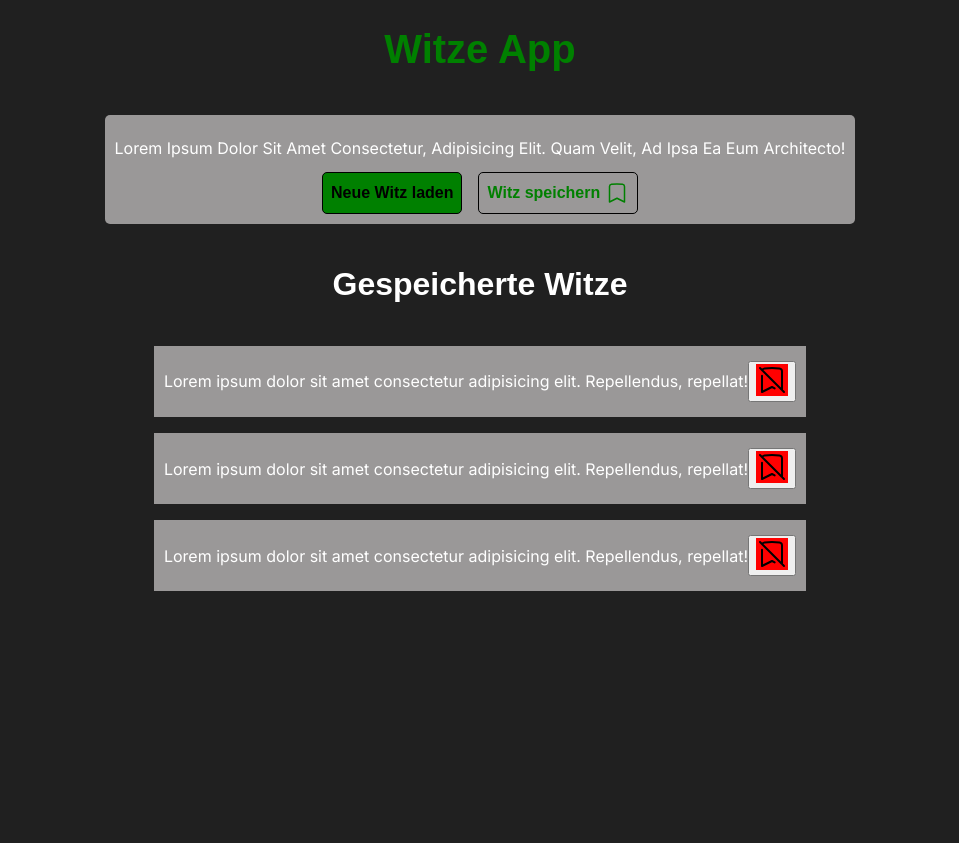
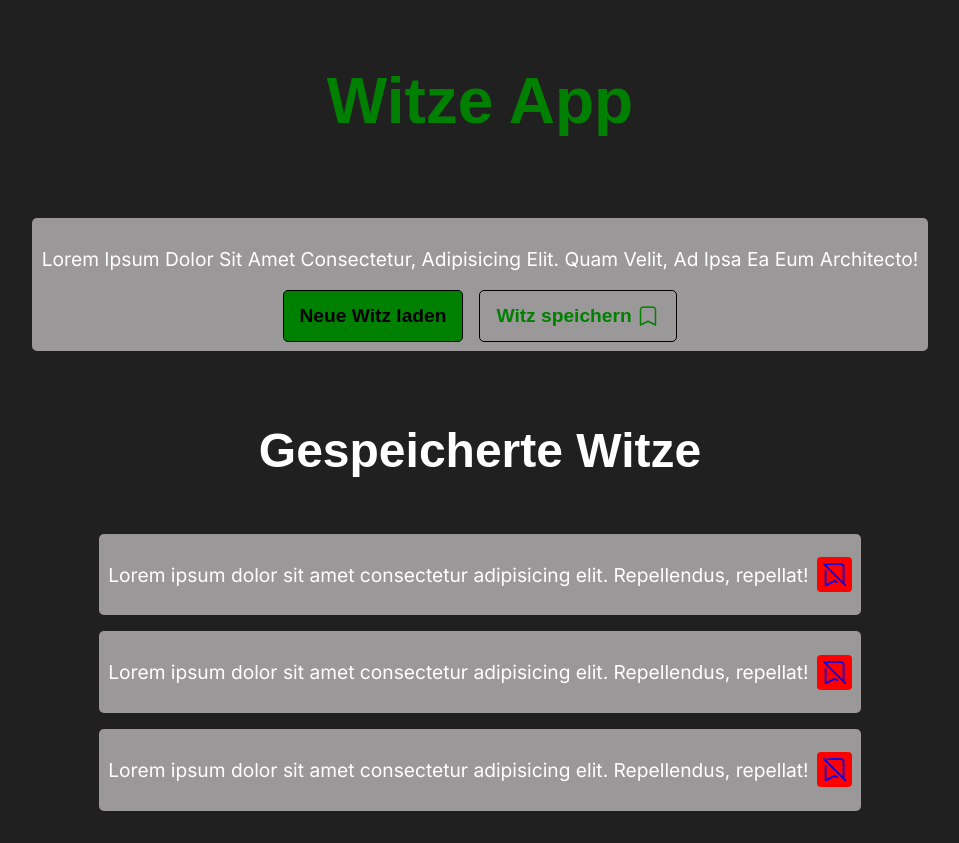
Before and after one commit to mahmoudbitar02/joke-app, a website built with Vite: page witze-app/index.html in a window 1280 px wide. Shown: the whole page, without its empty margins (160-1119 px from the left). Before the commit the page ends 800 px from the top, so only its background shows below. Built offline with nearby package versions, Linux system fonts and the light colour scheme; a web font is replaced by a local one.

Commit message:
finish html & scss

```diff
--- a/witze-app/index.html
+++ b/witze-app/index.html
@@ -33,7 +33,7 @@
             <h2 class="saved__joke__title">Gespeicherte Witze</h2>
             <div class="saved__joke__body">
               <p class="saved__joke__body__text">Lorem ipsum dolor sit amet consectetur adipisicing elit. Repellendus, repellat!</p>
-              <button class="saved__joke__body-delete">
+              <a href="#" class="saved__joke__body-delete">
                 <svg xmlns="http://www.w3.org/2000/svg" fill="none" viewBox="0 0 24 24" stroke-width="1.5" stroke="currentColor" class="size-6">
                   <path
                     stroke-linecap="round"
@@ -41,12 +41,12 @@
                     d="m3 3 1.664 1.664M21 21l-1.5-1.5m-5.485-1.242L12 17.25 4.5 21V8.742m.164-4.078a2.15 2.15 0 0 1 1.743-1.342 48.507 48.507 0 0 1 11.186 0c1.1.128 1.907 1.077 1.907 2.185V19.5M4.664 4.664 19.5 19.5"
                   />
                 </svg>
-              </button>
+              </a>
             </div>
 
             <div class="saved__joke__body">
               <p class="saved__joke__body__text">Lorem ipsum dolor sit amet consectetur adipisicing elit. Repellendus, repellat!</p>
-              <button class="saved__joke__body-delete">
+              <a href="#" class="saved__joke__body-delete">
                 <svg xmlns="http://www.w3.org/2000/svg" fill="none" viewBox="0 0 24 24" stroke-width="1.5" stroke="currentColor" class="size-6">
                   <path
                     stroke-linecap="round"
@@ -54,11 +54,11 @@
                     d="m3 3 1.664 1.664M21 21l-1.5-1.5m-5.485-1.242L12 17.25 4.5 21V8.742m.164-4.078a2.15 2.15 0 0 1 1.743-1.342 48.507 48.507 0 0 1 11.186 0c1.1.128 1.907 1.077 1.907 2.185V19.5M4.664 4.664 19.5 19.5"
                   />
                 </svg>
-              </button>
+              </a>
             </div>
             <div class="saved__joke__body">
               <p class="saved__joke__body__text">Lorem ipsum dolor sit amet consectetur adipisicing elit. Repellendus, repellat!</p>
-              <button class="saved__joke__body-delete">
+              <a href="#" class="saved__joke__body-delete">
                 <svg xmlns="http://www.w3.org/2000/svg" fill="none" viewBox="0 0 24 24" stroke-width="1.5" stroke="currentColor" class="size-6">
                   <path
                     stroke-linecap="round"
@@ -66,7 +66,7 @@
                     d="m3 3 1.664 1.664M21 21l-1.5-1.5m-5.485-1.242L12 17.25 4.5 21V8.742m.164-4.078a2.15 2.15 0 0 1 1.743-1.342 48.507 48.507 0 0 1 11.186 0c1.1.128 1.907 1.077 1.907 2.185V19.5M4.664 4.664 19.5 19.5"
                   />
                 </svg>
-              </button>
+              </a>
             </div>
           </article>
         </section>
--- a/witze-app/src/styles/style.scss
+++ b/witze-app/src/styles/style.scss
@@ -16,16 +16,25 @@ body {
 }
 
 .heading {
+  @include fontSize(3rem);
   color: $primary-color;
   font-family: $primary-font;
-  font-size: 2.5rem;
+  margin-top: 3rem;
+
+  @media only screen and (min-width: 600px) {
+    @include fontSize(4rem);
+  }
+
+  @media only screen and (min-width: 1000px) {
+    @include margin(4rem, 0, 3rem, 0);
+  }
 }
 
 .current__joke {
+  @include padding(0.6rem, 0.6rem, 0.6rem, 0.6rem);
+  @include margin(1rem, 0.6rem, 1rem, 0.6rem);
+  border-radius: 5px;
   background-color: $secondary-bg-color;
-  padding: 0.6rem;
-  margin: 1rem 0.6rem;
-  border-radius: 5px;
 
   &__text {
     line-height: 1rem;
@@ -39,15 +48,17 @@ body {
     flex-direction: row;
 
     &--new {
+      @include padding(0.4rem, 0.6rem, 0.4rem, 0.6rem);
+      @include fontSize(1rem);
       display: flex;
       gap: 0.3rem;
-      padding: 0.5rem;
+
       border-radius: 5px;
       align-items: center;
       cursor: pointer;
       background-color: $primary-color;
       font-weight: 700;
-      font-size: 1rem;
+
       border: 1px solid black;
       transition: all 0.3s ease-in-out;
 
@@ -70,9 +81,24 @@ body {
       }
     }
   }
+  @media only screen and (min-width: 600px) {
+    @include margin(2rem, 0.6rem, 2rem, 0.6rem);
+    &__text {
+      line-height: 1.5rem;
+      @include fontSize(1.2rem);
+    }
+
+    &__actions {
+      &--new {
+        @include fontSize(1.2rem);
+        @include padding(0.8rem, 1rem, 0.8rem, 1rem);
+      }
+    }
+  }
 }
 
 .saved__joke {
+  @include margin(0, 0.6rem, 1rem, 0.6rem);
   display: flex;
   justify-content: center;
   align-items: center;
@@ -81,28 +107,57 @@ body {
 
   &__title {
     font-family: $primary-font;
-    font-size: 2rem;
+    @include fontSize(2rem);
   }
 
   &__body {
+    @include padding(0.6rem, 0.6rem, 0.6rem, 0.6rem);
+    border-radius: 5px;
     display: flex;
     justify-content: center;
     align-items: center;
     flex-direction: row;
     background-color: $secondary-bg-color;
-    padding: 0.6rem;
+    gap: 0.3rem;
+
+    & svg {
+      @include padding(0.2rem, 0.2rem, 0.2rem, 0.2rem);
+      width: 1.4rem;
+      height: 1.4rem;
+      border-radius: 4px;
+      background-color: $delete-color;
+      transition: all 0.3s ease-in-out;
+      display: block;
+
+      &:hover {
+        background-color: $hover-delete-color;
+      }
+    }
   }
 
   &__text {
-    font-size: 1rem;
+    @include fontSize(1rem);
   }
 
-  & button {
-  }
+  @media only screen and (min-width: 600px) {
+    @include margin(0, 0.6rem, 2rem, 0.6rem);
+    &__title {
+      @include fontSize(3rem);
+    }
 
-  & svg {
-    width: 2rem;
+    &__body {
+      gap: 0.5rem;
+      & svg {
+        width: 1.8rem;
+        height: 1.8rem;
+      }
 
-    background-color: $delete-color;
+      &__text {
+        @include fontSize(1.2rem);
+      }
+    }
   }
 }
+
+@media only screen and (min-width: 1400px) {
+}
--- a/witze-app/src/styles/variabels.scss
+++ b/witze-app/src/styles/variabels.scss
@@ -12,3 +12,21 @@ $primary-color: green;
 $delete-color: red;
 $hover-delete-color: rgb(245, 88, 88);
 $hover-primary-color: rgb(0, 103, 0);
+
+@mixin padding($top: 0rem, $right: 0rem, $bottom: 0rem, $left: 0rem) {
+  padding-top: $top;
+  padding-right: $right;
+  padding-bottom: $bottom;
+  padding-left: $left;
+}
+
+@mixin margin($top: 0rem, $right: 0rem, $bottom: 0rem, $left: 0rem) {
+  margin-top: $top;
+  margin-right: $right;
+  margin-bottom: $bottom;
+  margin-left: $left;
+}
+
+@mixin fontSize($size: 1rem) {
+  font-size: $size;
+}
```
Also changed, not shown: witze-app/outputs/style.css, 1 other file.
